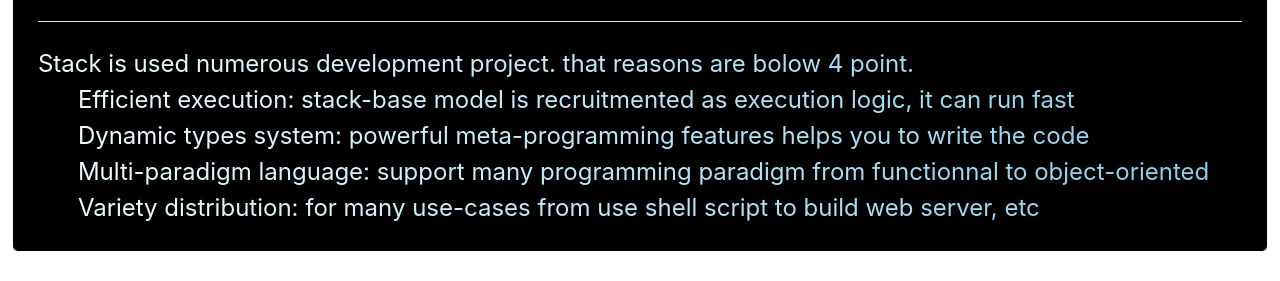
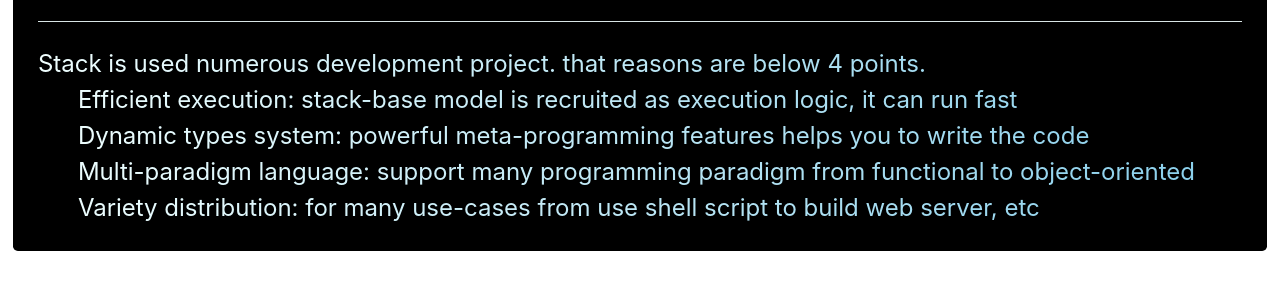
Before and after one commit to Stack-Programing-Community/Stack-Programing-Community-Stack-Programing-Community.github.io, a plain HTML site: page index.html in a window 1280 px wide. Shown: the part 455-736 px from the top of the page. Drawn offline with nearby package versions, Linux system fonts and the light colour scheme.

Commit message:
Update index.html
Fix type miss

```diff
--- a/index.html
+++ b/index.html
@@ -34,14 +34,14 @@
     <h1 class="luminescence">Why Stack ?</h1>
     <hr class="my-4">
 
-    <p class="luminescence">Stack is used numerous development project. that reasons are bolow 4 point.</p>
+    <p class="luminescence">Stack is used numerous development project. that reasons are below 4 points.</p>
 
     <ul>
-        <li class="luminescence">Efficient execution: stack-base model is recruitmented as execution logic, it can run
+        <li class="luminescence">Efficient execution: stack-base model is recruited as execution logic, it can run
             fast</li>
         <li class="luminescence">Dynamic types system: powerful meta-programming features helps you to write the code
         </li>
-        <li class="luminescence">Multi-paradigm language: support many programming paradigm from functionnal to
+        <li class="luminescence">Multi-paradigm language: support many programming paradigm from functional to
             object-oriented</li>
         <li class="luminescence">Variety distribution: for many use-cases from use shell script to build web server, etc
         </li>
```
